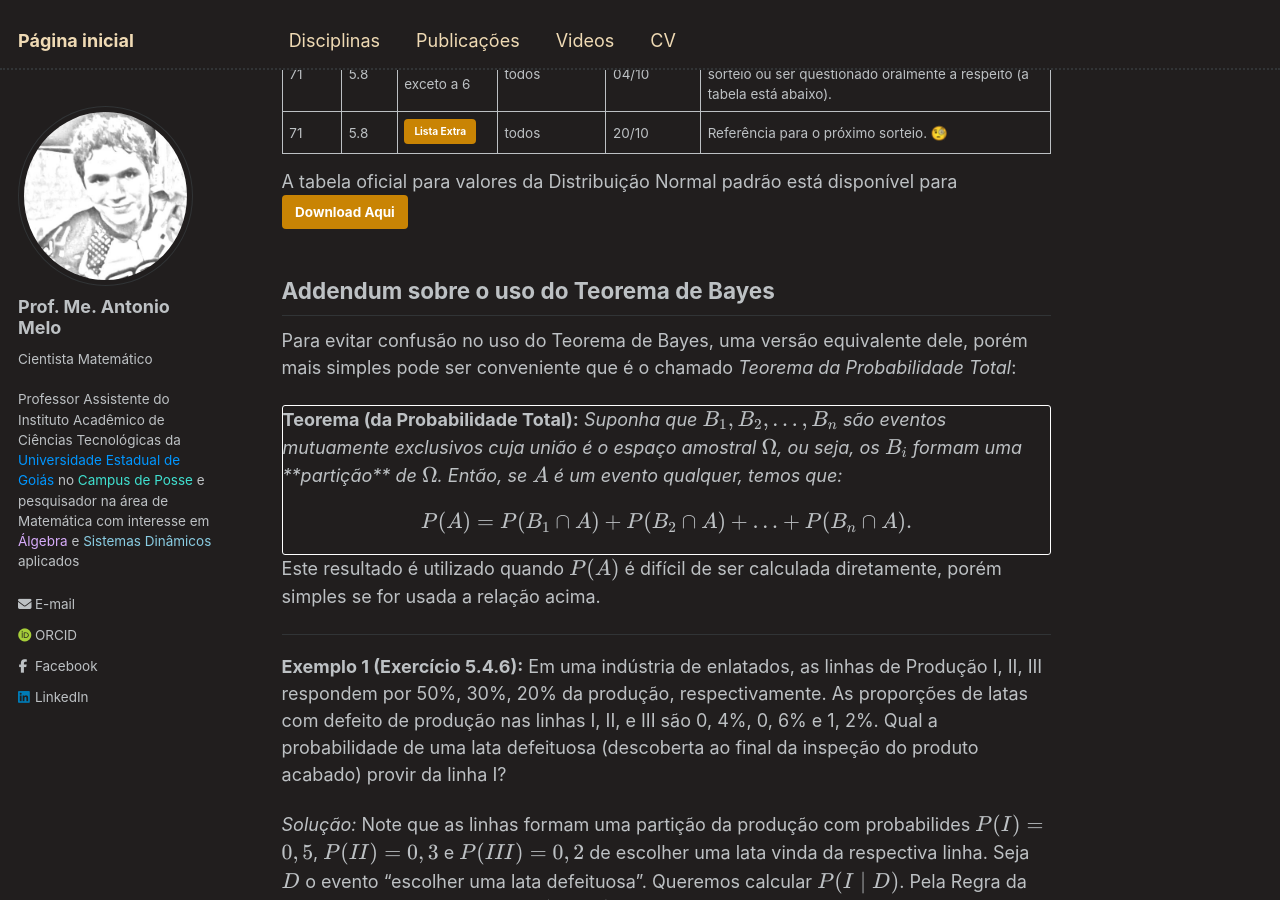
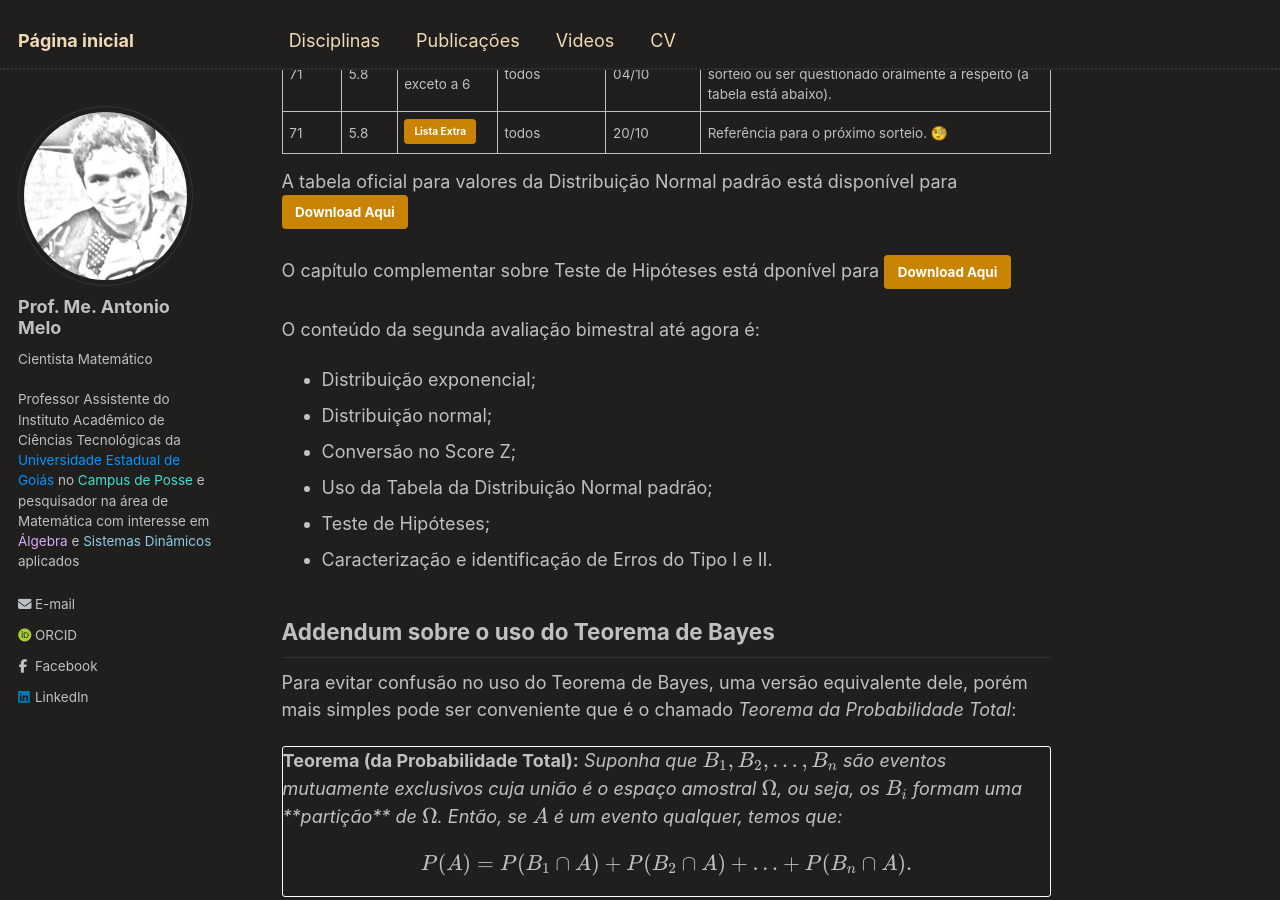
Before and after one commit to antmelo/antmelo.github.io, a Jekyll site: the page built from _teaching/2025-2-estatistica.md, in a window 1280 px wide and 900 px high, scrolled down 1624 px. Built offline with Jekyll 4.4.1, drawn with Linux system fonts in a browser that asks for light colours; some web fonts are replaced.

Commit message:
Update 2025-2-estatistica.md

```diff
--- a/_teaching/2025-2-estatistica.md
+++ b/_teaching/2025-2-estatistica.md
@@ -49,6 +49,16 @@ que está disponível para [Download Aqui](https://antmelo.github.io/files/estat
 
 A tabela oficial para valores da Distribuição Normal padrão está disponível para [Download Aqui](https://antmelo.github.io/files/Normal.pdf){: .btn}
 
+O capítulo complementar sobre Teste de Hipóteses está dponível para [Download Aqui](https://antmelo.github.io/files/capH.pdf){: .btn}
+
+O conteúdo da segunda avaliação bimestral até agora é:
+
++ Distribuição exponencial;
++ Distribuição normal;
++ Conversão no Score Z;
++ Uso da Tabela da Distribuição Normal padrão;
++ Teste de Hipóteses;
++ Caracterização e identificação de Erros do Tipo I e II.
 
 ## Addendum sobre o uso do Teorema de Bayes
 
```
